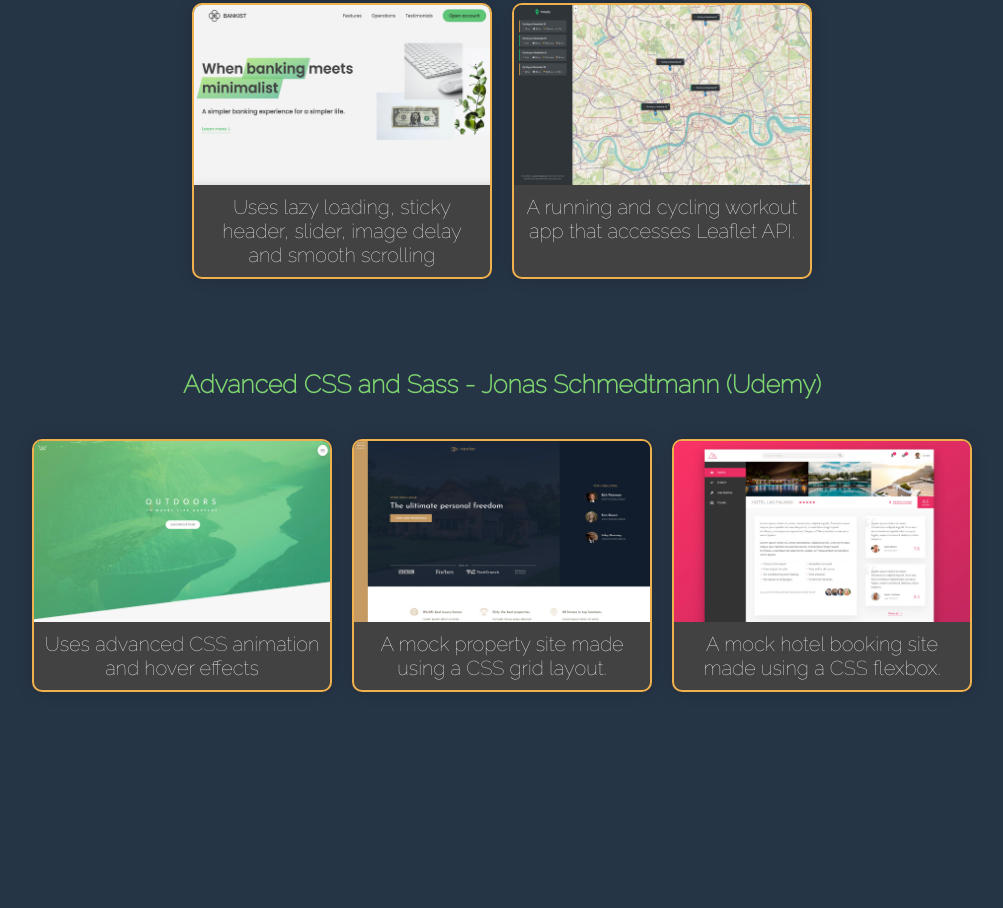
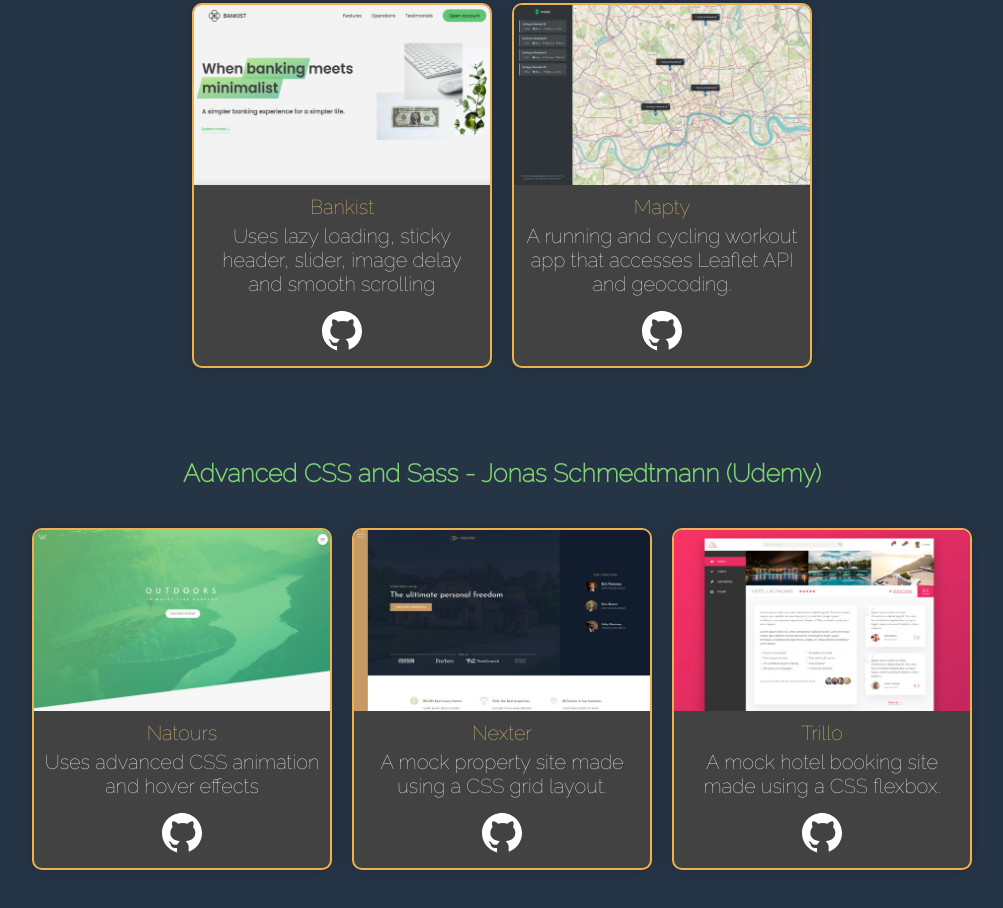
Before and after one commit to GidBerridge/tutorials, a website built with Parcel: page index.html in a window 1280 px wide. Shown: the part 392-1300 px from the top of the page, without its empty margins (138-1141 px from the left). Before the commit the page ends 1124 px from the top, so only its background shows below. Built offline with nearby package versions, Linux system fonts and the light colour scheme.

Commit message:
github icons added

```diff
--- a/index.html
+++ b/index.html
@@ -28,18 +28,28 @@
                     <a href="https://gidberridge.github.io/JS_demo/" target="blank">
                         <img src="img/bankist.jpg">
                     </a>
+                    <div class="projects-card__title">
+                        <p>Bankist</p>
+                    </div>
                     <div class="projects-card__text">
                         <p>Uses lazy loading, sticky header, slider, image delay and smooth scrolling</p>
                     </div>
+                    <a href="https://github.com/GidBerridge/JS_demo" target="blank" class="projects-card__icon"><img src="./img/github.svg"
+                            alt="GitHub icon" class="u-filter-invert"></a>
                 </div>
 
                 <div class="projects-card">
                     <a href="https://gidberridge.github.io/js_mapty/" target="blank">
                         <img src="img/mapty_screenshot.jpg">
                     </a>
+                    <div class="projects-card__title">
+                        <p>Mapty</p>
+                    </div>
                     <div class="projects-card__text">
-                        <p>A running and cycling workout app that accesses Leaflet API.</p>
+                        <p>A running and cycling workout app that accesses Leaflet API and geocoding.</p>
                     </div>
+                    <a href="https://github.com/GidBerridge/js_mapty" target="blank" class="projects-card__icon"><img src="./img/github.svg"
+                            alt="GitHub icon" class="u-filter-invert"></a>
                 </div>
              </div> <!-- card container -->
         </section>
@@ -51,27 +61,42 @@
                     <a href="https://gidberridge.github.io/advance_css_natours/" target="blank">
                         <img src="img/natours_screenshot.jpg">
                     </a>
+                    <div class="projects-card__title">
+                        <p>Natours</p>
+                    </div>
                     <div class="projects-card__text">
                         <p>Uses advanced CSS animation and hover effects</p>
                     </div>
+                    <a href="https://github.com/GidBerridge/advance_css_natours" target="blank" class="projects-card__icon"><img src="./img/github.svg"
+                            alt="GitHub icon" class="u-filter-invert"></a>
                 </div>
 
                 <div class="projects-card">
                     <a href="https://gidberridge.github.io/css_grid_nexter/" target="blank">
                         <img src="img/nexter_screenshot.jpg" alt="Nexter homepage screenshot" >
                     </a>
+                    <div class="projects-card__title">
+                        <p>Nexter</p>
+                    </div>
                     <div class="projects-card__text">
                         <p>A mock property site made using a CSS grid layout.</p>
                     </div>
+                    <a href="https://github.com/GidBerridge/css_grid_nexter" target="blank" class="projects-card__icon"><img src="./img/github.svg"
+                            alt="GitHub icon" class="u-filter-invert"></a>
                 </div>
 
                 <div class="projects-card">
                     <a href="https://gidberridge.github.io/advanced_css_trillo/" target="blank">
                         <img src="img/trillo_screenshot.jpg" alt="Trillo homepage screenshot" >
                     </a>
+                    <div class="projects-card__title">
+                        <p>Trillo</p>
+                    </div>
                     <div class="projects-card__text">
                         <p>A mock hotel booking site made using a CSS flexbox.</p>
                     </div>
+                    <a href="https://github.com/GidBerridge/advanced_css_trillo" target="blank" class="projects-card__icon"><img src="./img/github.svg"
+                            alt="GitHub icon" class="u-filter-invert"></a>
                 </div>
              </div> <!-- card container -->
         </section>
--- a/sass/base/_base.scss
+++ b/sass/base/_base.scss
@@ -14,3 +14,8 @@
   color: $color-white;
   font-family: Raleway, Helvetica, sans-serif;
 }
+
+a {
+  color: $color-white;
+  text-decoration: none;
+}
--- a/sass/base/_utilities.scss
+++ b/sass/base/_utilities.scss
@@ -14,3 +14,7 @@
 .u-padding-top-bottom-big {
   padding: 20vh 0 25vh 0;
 }
+
+.u-filter-invert {
+  filter: invert(100%);
+}
--- a/sass/components/_cards.scss
+++ b/sass/components/_cards.scss
@@ -6,14 +6,23 @@
 
 .projects-card {
   @include card;
-
+  font-size: 2rem;
   img {
     width: 100%;
     display: block;
   }
 
   &__text {
-    padding: 1rem;
-    font-size: 2rem;
+    padding: 0.5rem 1rem 1rem 1rem;
+  }
+
+  &__title {
+    color: $color-orange-cv-2;
+    padding-top: 1rem;
+  }
+
+  &__icon {
+    width: 5rem;
+    margin: 0 auto 1rem auto;
   }
 }
```
Also changed, not shown: css/style.css, img/Github.png (added), img/github.svg (added).
